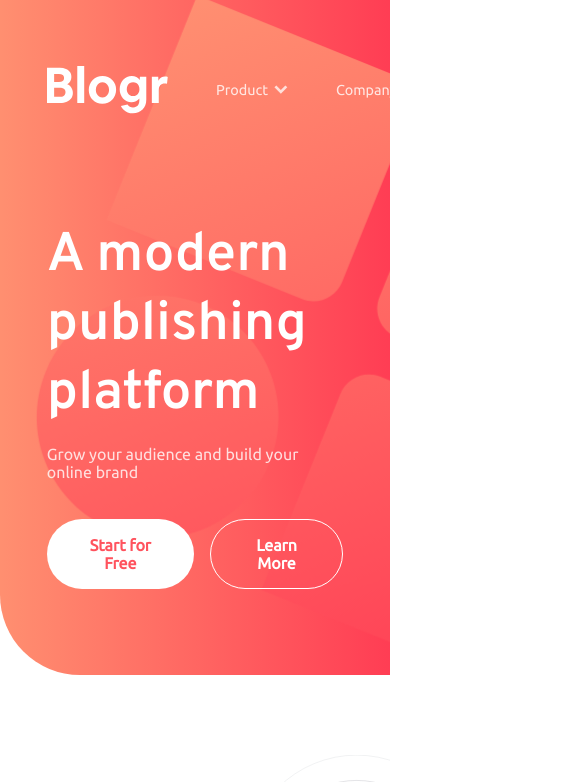
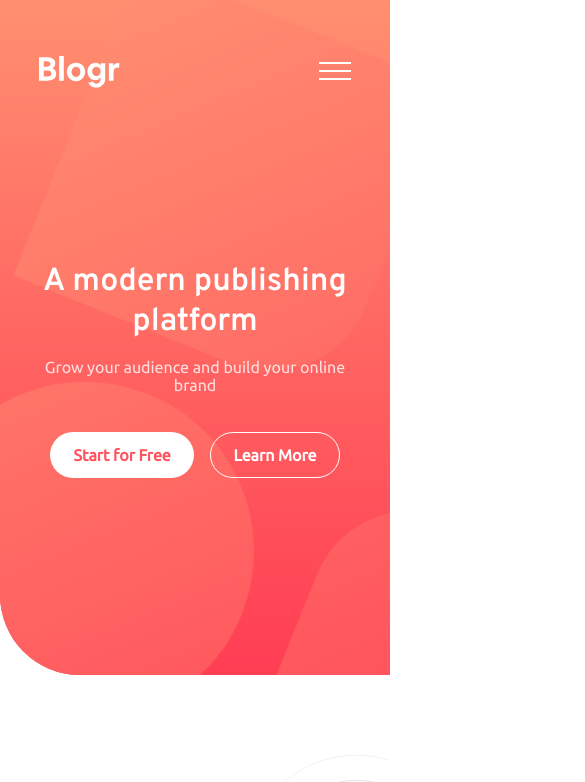
Before and after one commit to sohail-webdev/blogr-landing-page, a React (Vite) app: page / in a window 390 px wide. Shown: the top 782 px of the page, 585 px wide, since content can reach past the window. Built offline with nearby package versions, Linux system fonts and the light colour scheme.

Commit message:
feat: code mobile header/hero section

```diff
--- a/src/components/Header.jsx
+++ b/src/components/Header.jsx
@@ -1,3 +1,5 @@
+import navbar_icon from "../assets/images/icon-navbar.svg";
+
 const dropdowns = [
   { id: 1, title: "Product", options: ["Overview", "Pricing", "Marketplace", "Features", "Integrations"] },
   { id: 2, title: "Company", options: ["About", "Team", "Blog", "Careers"] },
@@ -44,6 +46,9 @@ export default function Header({ visibleDropdownId, toggle_visible_dropdown_id }
         <button className="button header-login-button">Login</button>
         <button className="button header-signup-button">Sign Up</button>
       </div>
+      <button className="button toggle-navbar-button">
+        <img src={navbar_icon} alt="" />
+      </button>
     </header>
   );
 }
--- a/src/index.css
+++ b/src/index.css
@@ -440,3 +440,42 @@ li,
 .footer-nav-links-options-container > p:active {
   text-decoration: underline;
 }
+
+/* Mobile */
+.toggle-navbar-button {
+  display: none;
+}
+@media (max-width: 1024px) {
+  #root {
+    --x-padding: 10vw;
+  }
+  .header-hero-wrapper {
+    background: linear-gradient(to bottom, var(--hero-background-gradient));
+  }
+  .header-hero-bg-pattern {
+    background-position-x: 35%;
+    background-position-y: 35%;
+    background-size: 350%;
+    background-image: url(./assets/images/bg-pattern-intro-mobile.svg);
+  }
+  .toggle-navbar-button {
+    display: block;
+  }
+  .header-nav-dropdowns-container,
+  .header-buttons {
+    display: none;
+  }
+  .logo {
+    height: 2rem;
+  }
+  .section-hero > h1,
+  .section-hero > p {
+    text-align: center;
+  }
+  .section-hero > h1 {
+    font-size: 2rem;
+  }
+  .hero-buttons-container > .button {
+    padding: 0.8rem 1.4rem;
+  }
+}
```
Also changed, not shown: src/assets/images/bg-pattern-intro-mobile.svg (added), src/assets/images/icon-navbar.svg (added).
